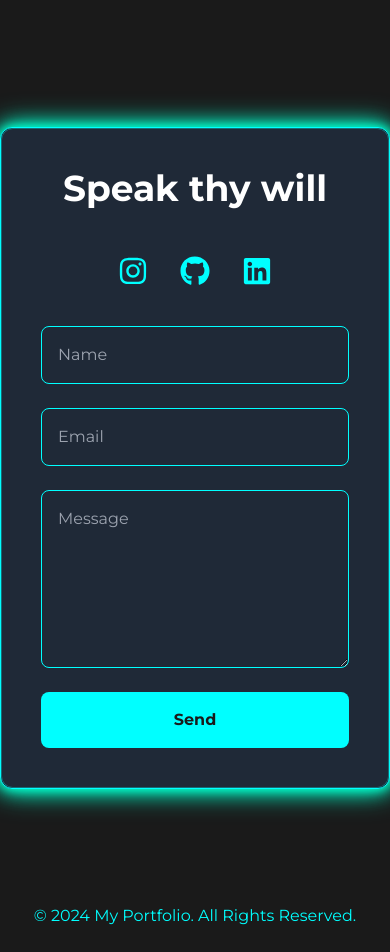
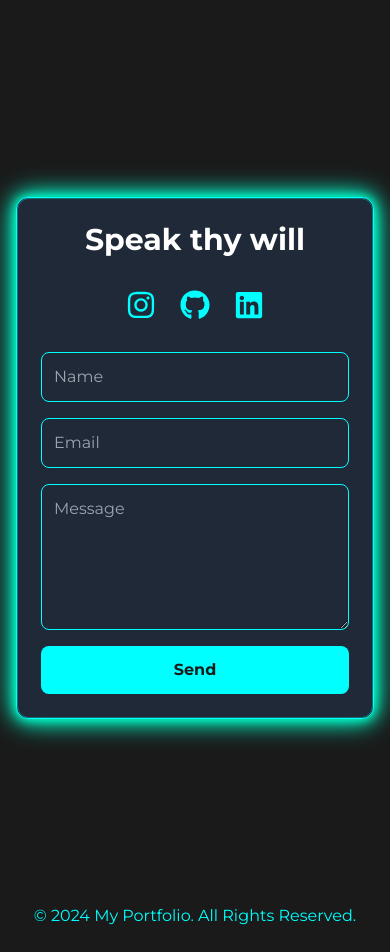
Before and after one commit to Onodwa2001/portfolio-deity, a Next.js app: page / in a window 390 px wide. Shown: the part 3020-3972 px from the top of the page. Built offline with nearby package versions, Linux system fonts and the light colour scheme.

Commit message:
rest of the sections full responsiveness

```diff
--- a/src/app/components/Contact.jsx
+++ b/src/app/components/Contact.jsx
@@ -39,16 +39,16 @@ export default function Contact() {
 
     return (
         <section id="contact" className="py-20 bg-darkGray text-white flex justify-center items-center min-h-screen">
-            <div className="relative bg-gray-800 backdrop-blur-lg p-10 rounded-xl shadow-neon border border-neon max-w-lg w-full">
-                <h2 className="text-4xl font-extrabold text-center mb-12">
+            <div className="relative bg-gray-800 backdrop-blur-lg p-6 sm:p-10 rounded-xl shadow-neon border border-neon max-w-md sm:max-w-lg w-full mx-4 sm:mx-0">
+                <h2 className="text-3xl sm:text-4xl font-extrabold text-center mb-8 sm:mb-12">
                     Speak thy will
                 </h2>
 
-                {/* {loading && <div className="my-4">Processing...</div>} */}
+                {/* Display result if present */}
                 {result && <div className="my-4 text-center">{result.message}</div>}
 
                 {/* Social Media Icons */}
-                <div className="justify-center flex space-x-8 mb-10">
+                <div className="flex justify-center space-x-6 sm:space-x-8 mb-8 sm:mb-10">
                     <a href="https://www.instagram.com/viggo.exe/" target="_blank" rel="noopener noreferrer" className="text-neon hover:text-white transition-transform transform hover:scale-125">
                         <FaInstagram size={30} />
                     </a>
@@ -60,37 +60,36 @@ export default function Contact() {
                     </a>
                 </div>
 
-                <form className="flex flex-col space-y-6">
+                <form className="flex flex-col space-y-4 sm:space-y-6">
                     <input
                         type="text"
                         placeholder="Name"
                         value={name}
                         onChange={(e) => setName(e.target.value)}
-                        className="p-4 rounded-lg bg-transparent border border-neon text-white focus:outline-none focus:ring-2 focus:ring-neon transition-all transform hover:scale-105"
+                        className="p-3 sm:p-4 rounded-lg bg-transparent border border-neon text-white focus:outline-none focus:ring-2 focus:ring-neon transition-all transform hover:scale-105"
                     />
                     <input
                         type="email"
                         placeholder="Email"
                         value={email}
                         onChange={(e) => setEmail(e.target.value)}
-                        className="p-4 rounded-lg bg-transparent border border-neon text-white focus:outline-none focus:ring-2 focus:ring-neon transition-all transform hover:scale-105"
+                        className="p-3 sm:p-4 rounded-lg bg-transparent border border-neon text-white focus:outline-none focus:ring-2 focus:ring-neon transition-all transform hover:scale-105"
                     />
                     <textarea
                         placeholder="Message"
                         value={message}
                         onChange={(e) => setMessage(e.target.value)}
-                        className="p-4 rounded-lg bg-transparent border border-neon text-white focus:outline-none focus:ring-2 focus:ring-neon transition-all transform hover:scale-105"
-                        rows="6"
+                        className="p-3 sm:p-4 rounded-lg bg-transparent border border-neon text-white focus:outline-none focus:ring-2 focus:ring-neon transition-all transform hover:scale-105"
+                        rows="5"
                     />
                     <button
                         onClick={sendEmail}
-                        className="p-4 bg-neon text-darkGray font-bold rounded-lg transition-transform transform hover:scale-110 focus:outline-none focus:ring-4 focus:ring-neon focus:ring-opacity-50"
+                        className="p-3 sm:p-4 bg-neon text-darkGray font-bold rounded-lg transition-transform transform hover:scale-110 focus:outline-none focus:ring-4 focus:ring-neon focus:ring-opacity-50"
                     >
                         {loading ? 'Processing...' : 'Send'}
                     </button>
                 </form>
                 <div className="absolute inset-0 pointer-events-none border border-neon rounded-xl opacity-30 animate-pulse"></div>
-
             </div>
 
             {/* Floating animation CSS */}
```
